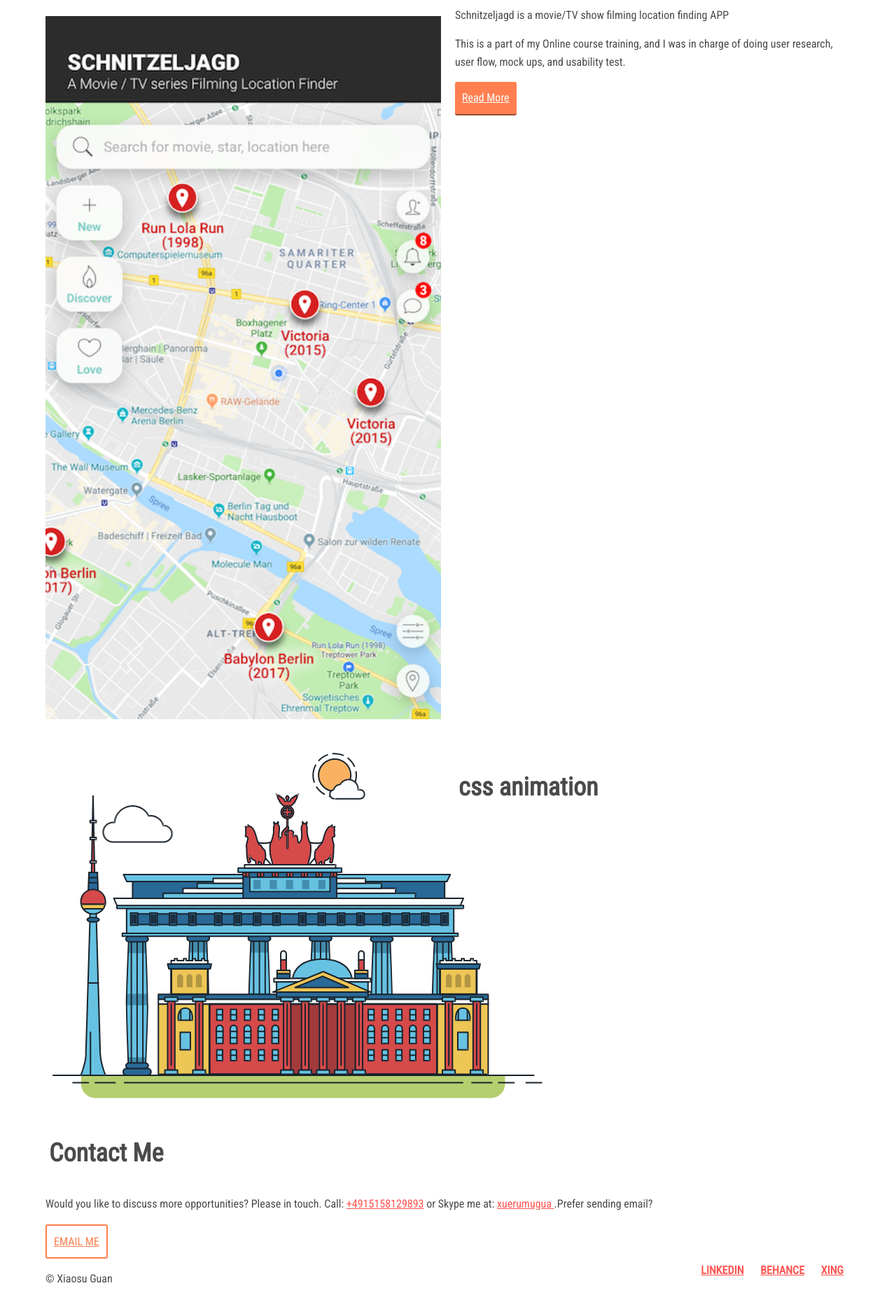
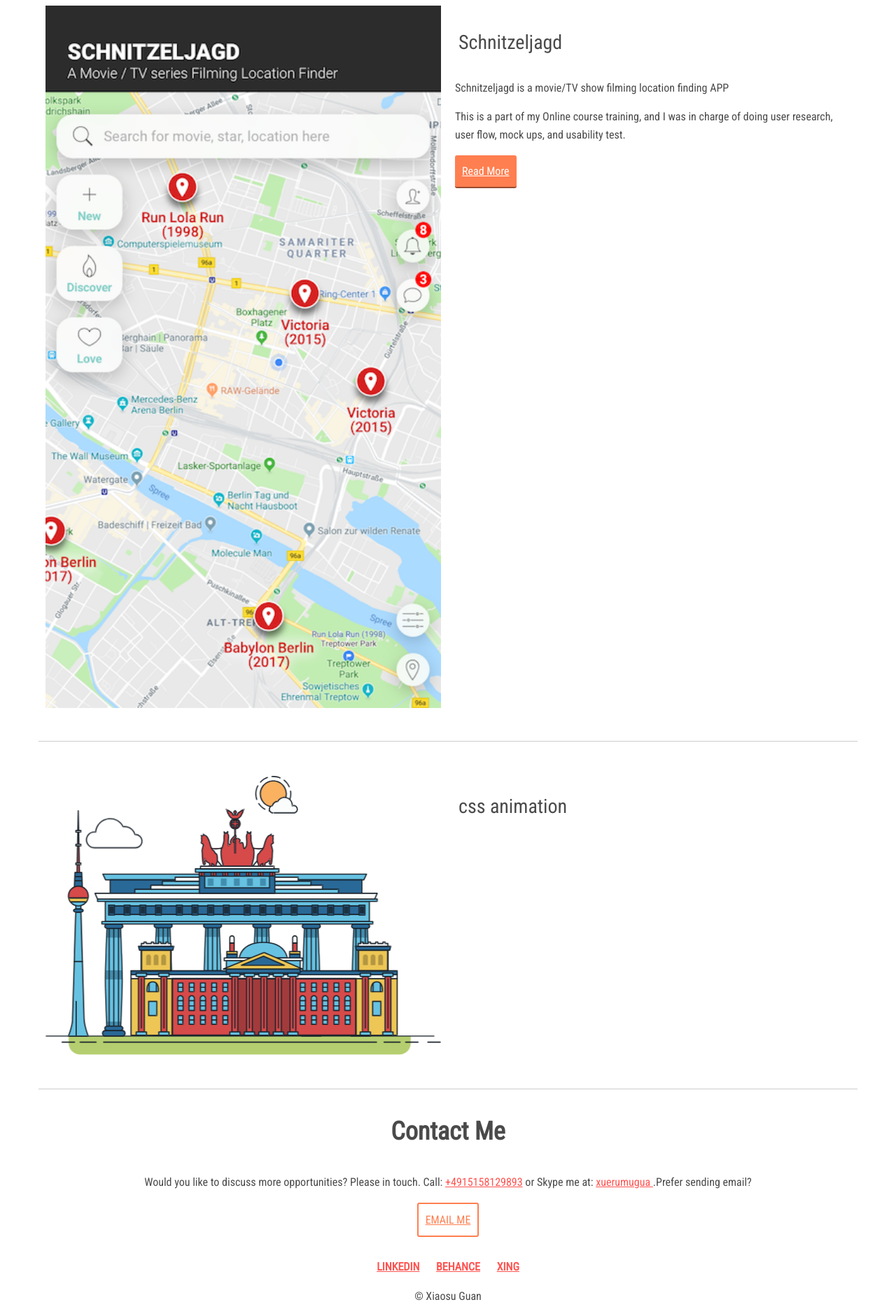
Before and after one commit to lookjellyfish/Portfolio-Site-Xiaosu-Guan, a plain HTML site: page index.html in a window 1280 px wide. Shown: the part 421-2302 px from the top of the page at 70% size. Drawn offline with nearby package versions, Linux system fonts and the light colour scheme.

Commit message:
css hmtl fixing
if it applied, this commit makes things look better and in position

```diff
--- a/css/style.css
+++ b/css/style.css
@@ -2,13 +2,8 @@
   box-sizing: border-box;
 }
 /* General css */
-@media only screen and (min-width: 640px) {
-}
-@media only screen and (min-width: 1024px) {
-}
-
 header {
-  text-align: unset;
+  text-align: center ;
   background-color: #ccffcc;
   padding: 10px 0;
   border-bottom: 3px solid #ffffff;
@@ -65,8 +60,6 @@ h4 {
 
 img {
   width: 100%;
-  max-width: 100%;
-  height: auto;
 }
 
 /* link */
@@ -139,7 +132,6 @@ a:active { /* selected link */
 nav{
     margin-top: 4px;
     width: auto;
-    float: right;
 }
 
 nav ul {
@@ -166,23 +158,34 @@ nav > ul > li > a {
   margin-left: auto;
   margin-right: auto;
 }
-.row{
-  margin:10px 10px;
+#work .row{
+  margin:30px 0;
+  border-bottom: 1px solid #ccc;
+  padding-bottom: 30px;
 }
 .center{
   text-align: center;
 }
-.col-md-6{
-  width: 50%;
+footer{
+  text-align: center;
 }
-[class*="col"]{
-  float: left;
-  padding: 10px;
+
+footer ul {
+  list-style-type: none;
+  margin: 30px 0 0;
+  padding: 0;
+  text-align: center;
 }
-.row::after{
-  content: "";
-  clear: both;
-  display: table;
+
+footer li{
+  display:inline-block;
+}
+
+footer ul li a {
+  padding:0 10px;
+  text-transform: uppercase;
+  font-weight:700;
+  color:#4a4a4a;
 }
 
 @keyframes color-change {
@@ -215,3 +218,42 @@ nav > ul > li > a {
 .cloud-back {
   animation: 34s cloud-move-reverse infinite alternate linear;
 }
+
+@media only screen and (min-width: 640px) {
+  header {
+    text-align: unset;
+  }
+  nav{
+      float: right;
+      margin-top: 14px;
+  }
+  #work h2{
+    text-align: center;
+  }
+  .col-md-5{
+    width: 41.66%;
+  }
+  .col-md-6{
+    width: 50%;
+  }
+  .col-md-7{
+    width: 58.33%;
+  }
+  .col-md-12{
+    width: 100%;
+  }
+  [class*="col"]{
+    float: left;
+    padding: 10px;
+  }
+  .row::after{
+    content: "";
+    clear: both;
+    display: table;
+  }
+  .profile img{
+    max-width: 250px;
+  }
+}
+@media only screen and (min-width: 1024px) {
+}
--- a/index.html
+++ b/index.html
@@ -42,19 +42,16 @@
       </div>
 
       <div id="work">
+        <div class="container">
+          <h2>My Work</h2>
           <div class="row">
-          <div class="container">
-            <div class="column col-md-6 col-lg-7">
-              <h2>My Work</h2>
-              <div>
+            <div class="col-md-6 col-lg-7">
               <picture>
                 <source srcset="img/schnitzeljagd/landing-map-big.png" media="(max-width:767px)">
                 <img src="img/schnitzeljagd/landing-map-small.png" alt="Schnitzeljagd Landing Page Mockup">
               </picture>
             </div>
-            </div>
-
-            <div class="column col-md-6 col-lg-5">
+            <div class="col-md-6 col-lg-5">
               <h3>Schnitzeljagd </h3>
               <p>Schnitzeljagd is a movie/TV show filming location finding APP
               </p>
@@ -63,14 +60,9 @@
               <a href="schnitzeljagd.html" class="button">Read More</a>
             </div>
           </div>
-        </div>
-      </div>
-
-      <div class="container">
           <div class="row">
-          <div class="column col-md-6 col-lg-7">
-            <picture>
-              <svg xmlns="http://www.w3.org/2000/svg" class="berlin-illustration" height="505" viewBox="0 0 700 505" xmlns:xlink="http://www.w3.org/1999/xlink">
+            <div class="col-md-6 col-lg-7">
+              <svg xmlns="http://www.w3.org/2000/svg" class="berlin-illustration" viewBox="0 0 700 505" xmlns:xlink="http://www.w3.org/1999/xlink">
                 <defs>
                   <polygon id="a" points=".06 231.917 .06 .929 688.717 .929 688.717 231.917" />
                 </defs>
@@ -1003,10 +995,12 @@
                   />
                 </g>
               </svg>
-            </picture>
             </div>
-          <div class="column col-md-6 col-lg-5">
-            <h2>css animation</h2>
+            <div class="col-md-6 col-lg-5">
+              <h3>css animation</h3>
+            </div>
+          </div>
+
         </div>
       </div>
     </main>
@@ -1024,7 +1018,6 @@
               <a href="mailto:xiaosuguan@gmail.com" class="button email">email me</a>
             </div>
             <div>
-              <nav>
                 <ul>
                   <li>
                     <a href="">linkedin</a>
@@ -1036,7 +1029,6 @@
                     <a href="">Xing</a>
                   </li>
                 </ul>
-              </nav>
             </div>
             <p>
               &copy; Xiaosu Guan
```
Also changed, not shown: about-me.html (+12 -9 lines), schnitzeljagd.html (+0 -2 lines). Lines whose indentation alone changed are shown as unchanged.
